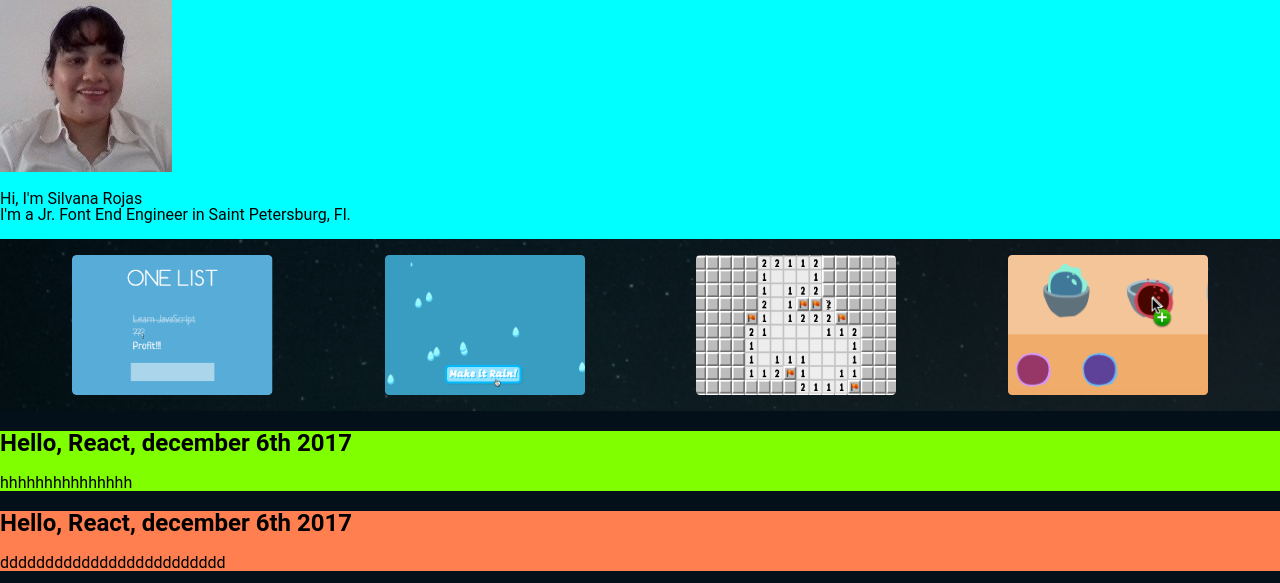
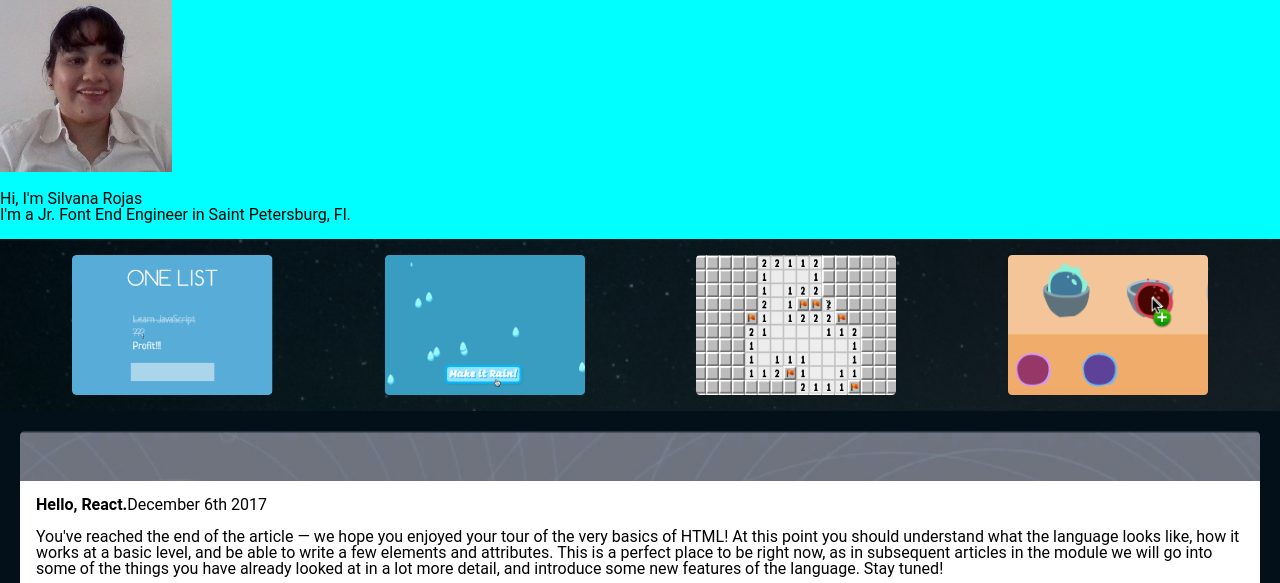
Before and after one commit to Elro1118/my-portafolio-page, a website: page public/index.html in a window 1280 px wide. Shown: the top 583 px of the page. Drawn offline with Linux system fonts and the light colour scheme.

Commit message:
myArticles

```diff
--- a/public/index.html
+++ b/public/index.html
@@ -33,14 +33,31 @@
 		<section class="secondSection">
 			<!--------First Article-->
 			<article class="firstArticle">
-				<h2>Hello, React, december 6th 2017</h2>
-				<p>hhhhhhhhhhhhhhh</p>
+				<!-- <h2>Hello, React. December 6th 2017</h2> -->
+				<p class="firstParagraph">
+					<strong>Hello, React.</strong>December 6th 2017<br /><br />
+					You've reached the end of the article — we hope you enjoyed your tour
+					of the very basics of HTML! At this point you should understand what
+					the language looks like, how it works at a basic level, and be able to
+					write a few elements and attributes. This is a perfect place to be
+					right now, as in subsequent articles in the module we will go into
+					some of the things you have already looked at in a lot more detail,
+					and introduce some new features of the language. Stay tuned!
+				</p>
 			</article>
 			<!---------------------------->
 			<!--------Second Article------>
 			<article class="secondArticle">
-				<h2>Hello, React, december 6th 2017</h2>
-				<p>ddddddddddddddddddddddddd</p>
+				<!-- <h2>Fizz Buzz November 15th 2017</h2> -->
+				<p class="secondParagraph">
+					<strong>Fizz Buzz</strong>November 15th 2017<br /><br />
+					Cascading Stylesheets — or CSS — is the first technology you should
+					start learning after HTML. While HTML is used to define the structure
+					and semantics of your content, CSS is used to style it and lay it out.
+					For example, you can use CSS to alter the font, color, size, and
+					spacing of your content, split it into multiple columns, or add
+					animations and other decorative features.
+				</p>
 			</article>
 			<!-----------Article---------->
 
--- a/public/screen.css
+++ b/public/screen.css
@@ -23,6 +23,8 @@ body {
 /*-----------------------------------------------------------------------------------*/
 /*---------------------------------------Second Section------------------------------*/
 .secondSection {
+	display: flex;
+	flex-flow: column wrap;
 	background: rgb(3, 16, 25);
 }
 /*-----------------------------------------------------------------------------------*/
@@ -40,11 +42,28 @@ body {
 	/*----------------------------------------------------------------------------------*/
 }
 .firstArticle {
-	background-color: chartreuse;
+	background: no-repeat url(/images/react.png);
+	background-size: cover;
+	margin: 20px 20px 10px 20px;
+	border-radius: 5px;
 }
 
 .secondArticle {
-	background-color: coral;
+	background: no-repeat url(/images/code.png);
+	background-size: cover;
+	margin: 10px 20px 20px 20px;
+	border-radius: 5px;
+}
+.firstParagraph {
+	background: white;
+	padding: 1rem;
+	margin: 50px 0px 0px 0px;
+}
+
+.secondParagraph {
+	background: white;
+	padding: 1rem;
+	margin: 50px 0px 0px 0px;
 }
 
 .myFooter {
```
